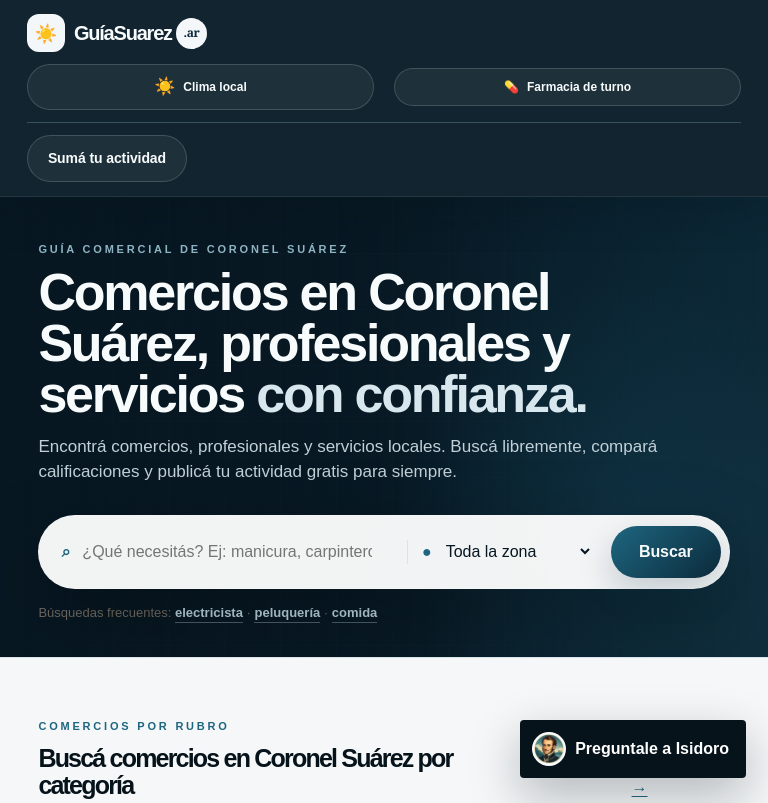
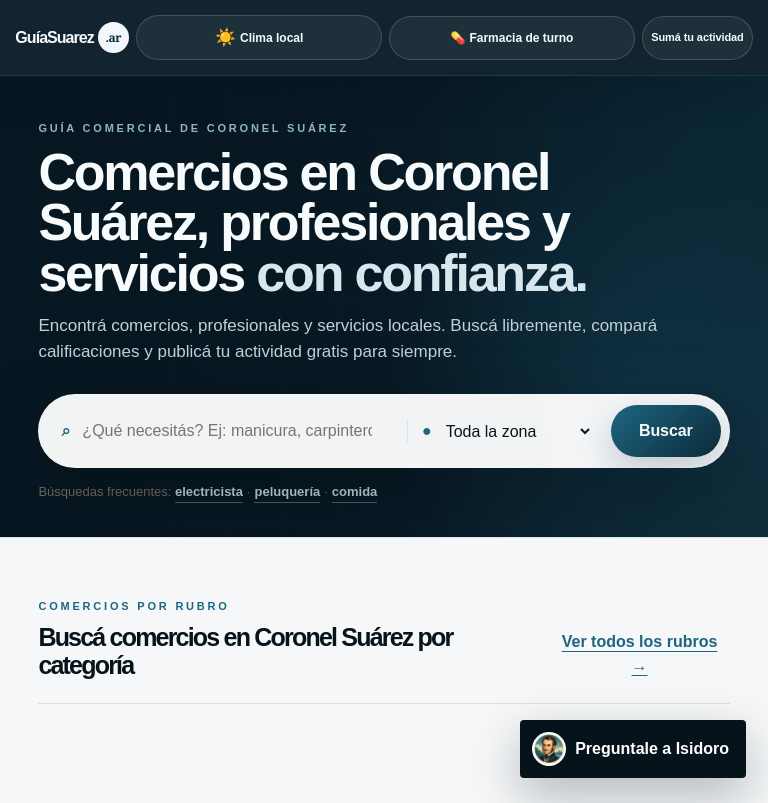
Before and after one commit to chollodigitalstore-dev/mi-coronel-suarez, a plain HTML site: page public/index.html in a window 768 px wide. Shown: the top 803 px of the page. Drawn offline with Linux system fonts and the light colour scheme; a script that the page names is missing.

Commit message:
Keep desktop header controls on a single responsive row

```diff
--- a/public/styles.css
+++ b/public/styles.css
@@ -3551,33 +3551,47 @@ body {
 .site-header .user-menu #manageListingsButton,
 .site-header .user-menu #logoutButton { color: #e5eef3; }
 
-/* Deliberate laptop rows instead of independent left/right flex wrapping. */
-@media (min-width: 761px) and (max-width: 1500px) {
+/* One desktop row: secondary text yields space before primary actions. */
+@media (min-width: 761px) {
   .site-header {
-    display: grid;
-    grid-template-columns: auto minmax(0, 1fr) minmax(0, 1fr);
+    display: flex;
+    flex-wrap: nowrap;
     align-items: center;
-    gap: 12px 20px;
+    gap: clamp(6px, 1vw, 18px);
+    padding-inline: clamp(12px, 2vw, 40px);
   }
   .site-header .weather-widget,
   .site-header .pharmacy-widget {
-    width: 100%;
-    max-width: none;
+    flex: 1 1 180px;
+    width: auto;
+    max-width: 280px;
     justify-content: center;
-    white-space: normal;
-  }
+    white-space: nowrap;
+    overflow: hidden;
+    padding-inline: 12px;
+  }
+  #weatherText, #pharmacyHeaderText { overflow: hidden; text-overflow: ellipsis; white-space: nowrap; }
   .site-header nav {
-    grid-column: 1 / -1;
-    width: 100%;
-    margin: 0;
-    justify-content: flex-start;
+    flex: 0 0 auto;
+    flex-wrap: nowrap;
+    width: auto;
+    margin: 0 0 0 auto;
     align-items: center;
-    padding-top: 12px;
-    border-top: 1px solid #36515e;
-  }
-  .site-header .user-menu { margin-left: auto; }
-}
-@media (min-width: 761px) and (max-width: 1000px) {
-  .site-header { grid-template-columns: repeat(2, minmax(0, 1fr)); }
-  .site-header .brand { grid-column: 1 / -1; }
-}
+    gap: 8px;
+  }
+  .site-header .user-menu { flex-wrap: nowrap; gap: 8px; white-space: nowrap; }
+}
+@media (min-width: 761px) and (max-width: 1350px) {
+  .site-header .current-date, .site-header #userName { display: none; }
+  .site-header nav > .button { padding-inline: 12px; font-size: 12px; min-height: 44px; }
+  .site-header .weather-widget, .site-header .pharmacy-widget { font-size: 12px; min-height: 44px; }
+}
+@media (min-width: 761px) and (max-width: 1050px) {
+  .site-header .brand { gap: 6px; }
+  .site-header .brand-name { font-size: 16px; }
+  .site-header .brand-mark, .site-header #userAvatar { display: none; }
+  .site-header .weather-widget, .site-header .pharmacy-widget { padding-inline: 6px; gap: 4px; }
+  .site-header nav > .button { padding-inline: 8px; font-size: 11px; }
+  .site-header .user-menu { gap: 5px; }
+  .site-header .user-menu button { font-size: 11px; padding-inline: 2px; }
+}
```
Also changed, not shown: 1 other file.
